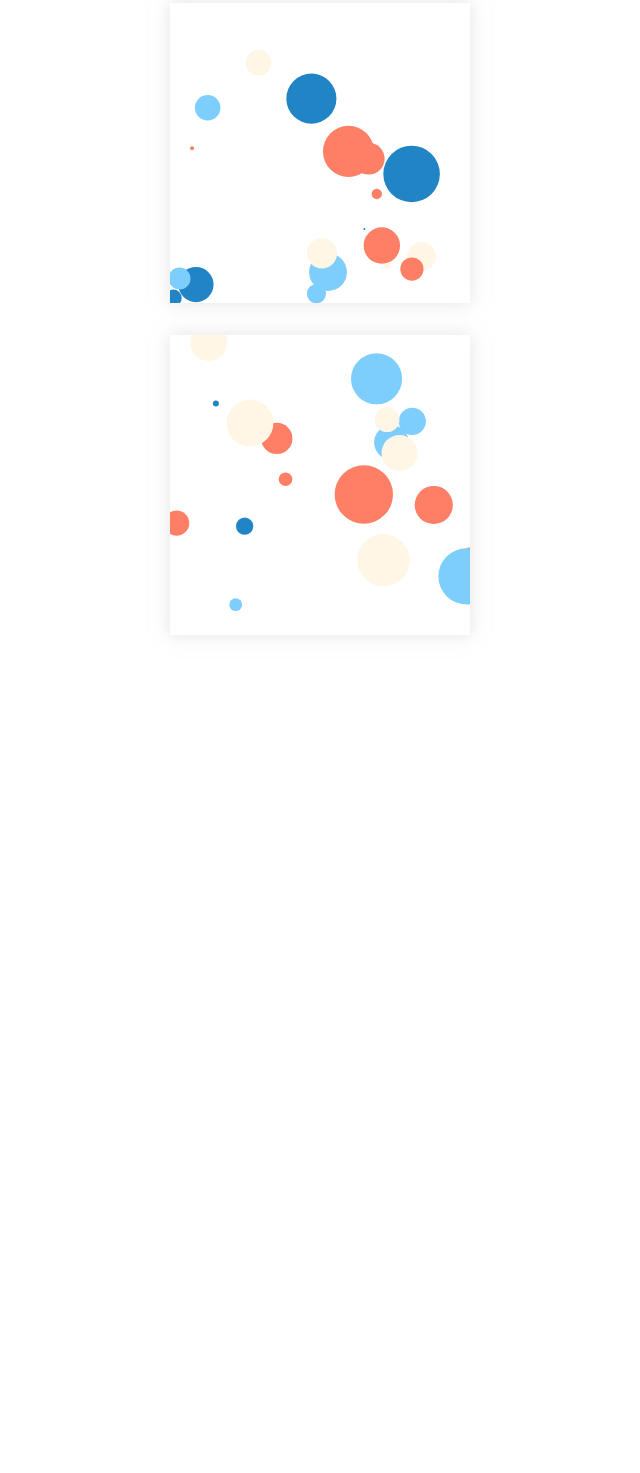
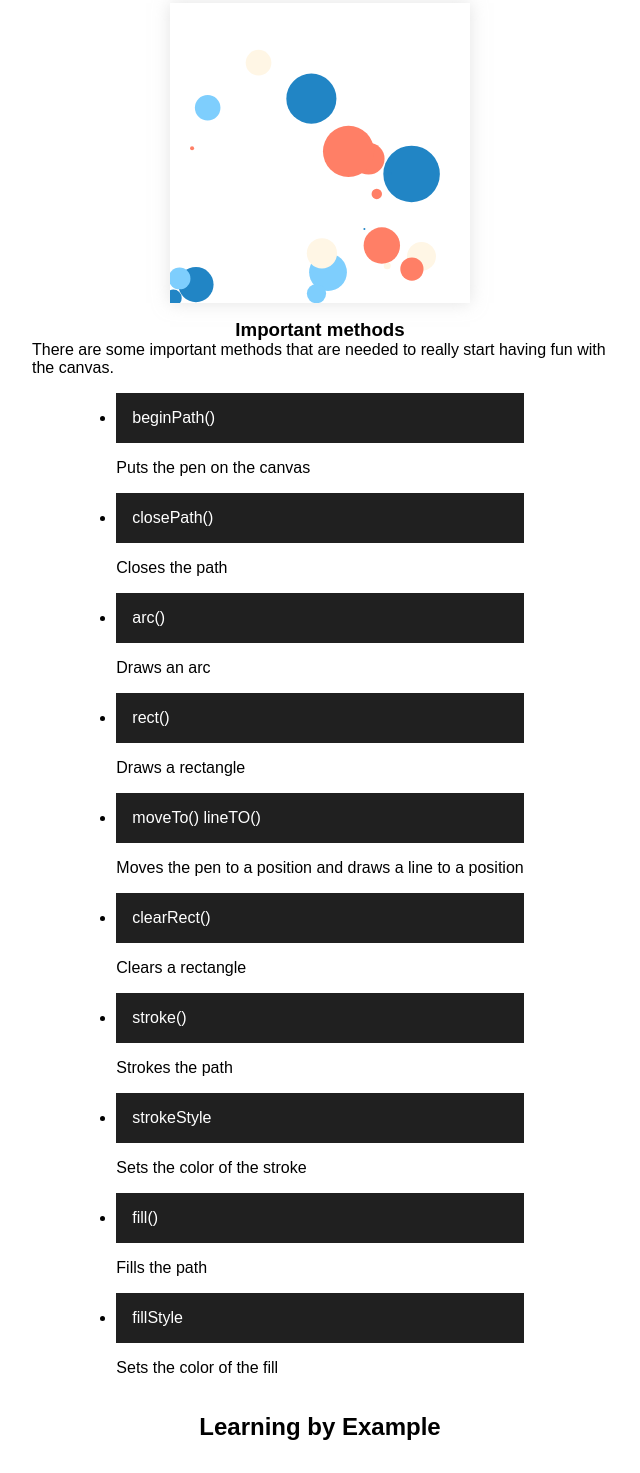
Before and after one commit to yashweblife/complex, a website built with Vite: page canvas.html in a window 1280 px wide. Shown: the part 1923-3396 px from the top of the page, without its empty margins (0-640 px from the left). Before the commit the page ends 2606 px from the top, so only its background shows below. Built offline with nearby package versions, Linux system fonts and the light colour scheme.

Commit message:
add more context

```diff
--- a/canvas.html
+++ b/canvas.html
@@ -86,7 +86,50 @@
         </p>
         <p>Just this simple thing can translate into some awesome graphics</p>
         <canvas id="canvas-2"></canvas>
-        <canvas id="canvas-3"></canvas>
+        <h3>Important methods</h3>
+        <p>
+          There are some important methods that are needed to really start having fun with the canvas.
+          <ul>
+            <li>
+              <blockquote>beginPath()</blockquote> Puts the pen on the canvas
+            </li>
+            <li>
+              <blockquote>closePath()</blockquote> Closes the path
+            </li>
+            <li>
+              <blockquote>arc()</blockquote> Draws an arc
+            </li>
+            <li>
+              <blockquote>rect()</blockquote> Draws a rectangle
+            </li>
+            <li>
+              <blockquote>moveTo() lineTO()</blockquote> Moves the pen to a position and draws a line to a position
+            </li>
+            <li>
+              <blockquote>clearRect()</blockquote> Clears a rectangle
+            </li>
+            <li>
+              <blockquote>stroke()</blockquote> Strokes the path
+            </li>
+            <li>
+              <blockquote>strokeStyle</blockquote> Sets the color of the stroke
+            </li>
+            <li>
+              <blockquote>fill()</blockquote> Fills the path
+            </li>
+            <li>
+              <blockquote>fillStyle</blockquote> Sets the color of the fill
+            </li>
+          </ul>
+        </p>
+        <br>
+        <br>
+        <h2>Learning by Example</h2>
+        <div class="dashboard">
+          <div class="header"></div>
+          <div class="preview"></div>
+          <div class="controls"></div>
+        </div>
     </section>
 
     <script src="https://cdnjs.cloudflare.com/ajax/libs/prism/1.24.1/prism.min.js"></script>
```
